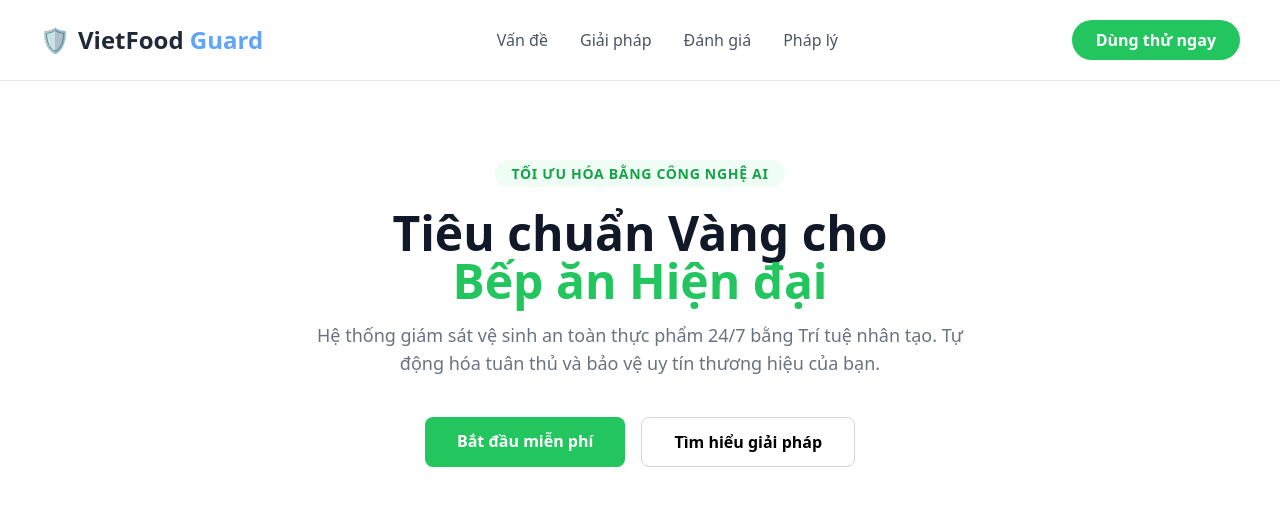
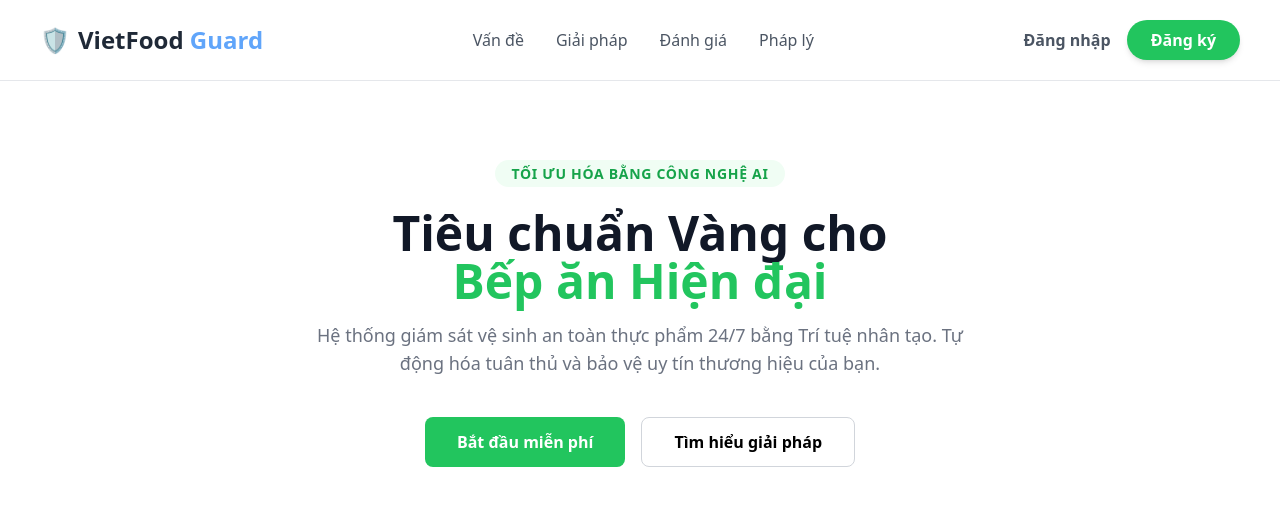
Before and after one commit to maichinguyen2804-cmd/VietFood-Guard, a FastAPI app: page / in a window 1280 px wide. Shown: the top 506 px of the page. Run offline with FastAPI, Linux system fonts and the light colour scheme; some libraries are stand-ins or nearby versions.

Commit message:
Update hom.html

```diff
--- a/templates/hom.html
+++ b/templates/hom.html
@@ -7,7 +7,7 @@
     <script src="https://cdn.tailwindcss.com"></script>
 </head>
 <body class="bg-white font-sans">
-    <nav class="flex items-center justify-between px-10 py-5 bg-white border-b">
+    <nav class="flex items-center justify-between px-10 py-5 bg-white border-b sticky top-0 z-40">
         <div class="flex items-center gap-2">
             <div class="text-green-600 text-2xl">🛡️</div>
             <span class="text-2xl font-bold text-gray-800">VietFood <span class="text-blue-400">Guard</span></span>
@@ -18,7 +18,11 @@
             <a href="#" class="hover:text-green-600">Đánh giá</a>
             <a href="#" class="hover:text-green-600">Pháp lý</a>
         </div>
-        <a href="/login" class="bg-green-500 text-white px-6 py-2 rounded-full font-semibold hover:bg-green-600">Dùng thử ngay</a>
+
+        <div class="flex items-center gap-4">
+            <button onclick="toggleModal('loginModal')" class="text-gray-600 font-bold hover:text-blue-500 transition">Đăng nhập</button>
+            <button onclick="toggleModal('registerModal')" class="bg-green-500 text-white px-6 py-2 rounded-full font-semibold hover:bg-green-600 shadow-md transition">Đăng ký</button>
+        </div>
     </nav>
 
     <section class="text-center py-20 px-5">
@@ -28,9 +32,76 @@
             Hệ thống giám sát vệ sinh an toàn thực phẩm 24/7 bằng Trí tuệ nhân tạo. Tự động hóa tuân thủ và bảo vệ uy tín thương hiệu của bạn.
         </p>
         <div class="flex justify-center gap-4">
-            <a href="/login" class="bg-green-500 text-white px-8 py-3 rounded-lg font-bold hover:bg-green-600">Bắt đầu miễn phí</a>
-            <button class="border border-gray-300 px-8 py-3 rounded-lg font-bold hover:bg-gray-100">Tìm hiểu giải pháp</button>
+            <button onclick="toggleModal('registerModal')" class="bg-green-500 text-white px-8 py-3 rounded-lg font-bold hover:bg-green-600 transition">Bắt đầu miễn phí</button>
+            <button class="border border-gray-300 px-8 py-3 rounded-lg font-bold hover:bg-gray-100 transition">Tìm hiểu giải pháp</button>
         </div>
     </section>
+
+    <div id="loginModal" class="hidden fixed inset-0 bg-black/60 backdrop-blur-sm z-50 flex items-center justify-center p-4">
+        <div class="bg-[#1e293b] p-8 rounded-3xl w-full max-w-md relative shadow-2xl border border-slate-700">
+            <button onclick="toggleModal('loginModal')" class="absolute top-5 right-5 text-gray-400 hover:text-white text-xl">✕</button>
+            <div class="text-center mb-8">
+                <div class="text-3xl mb-2">🛡️</div>
+                <h2 class="text-2xl font-bold text-white">VietFood <span class="text-blue-500">Guard</span></h2>
+                <p class="text-gray-400 text-sm mt-2">Đăng nhập vào hệ thống quản lý</p>
+            </div>
+            <form action="/login" method="POST" class="space-y-5">
+                <div>
+                    <label class="block text-xs font-bold text-gray-400 uppercase tracking-widest mb-2">Email hoặc Tên đăng nhập</label>
+                    <input type="text" name="username" placeholder="admin@vietfood.vn" class="w-full bg-slate-900 border border-slate-700 rounded-xl p-3.5 text-white focus:border-blue-500 outline-none transition" required>
+                </div>
+                <div>
+                    <label class="block text-xs font-bold text-gray-400 uppercase tracking-widest mb-2">Mật khẩu</label>
+                    <input type="password" name="password" placeholder="••••••••" class="w-full bg-slate-900 border border-slate-700 rounded-xl p-3.5 text-white focus:border-blue-500 outline-none transition" required>
+                </div>
+                <button type="submit" class="w-full bg-blue-600 hover:bg-blue-700 text-white font-bold py-4 rounded-xl shadow-lg transition duration-300">Đăng nhập ngay</button>
+                <p class="text-center text-sm text-gray-500 mt-4">Chưa có tài khoản? <a href="javascript:void(0)" onclick="toggleModal('loginModal'); toggleModal('registerModal')" class="text-blue-400 hover:underline">Đăng ký tại đây</a></p>
+            </form>
+        </div>
+    </div>
+
+    <div id="registerModal" class="hidden fixed inset-0 bg-black/60 backdrop-blur-sm z-50 flex items-center justify-center p-4">
+        <div class="bg-white p-8 rounded-3xl w-full max-w-md relative shadow-2xl">
+            <button onclick="toggleModal('registerModal')" class="absolute top-5 right-5 text-gray-400 hover:text-gray-800 text-xl">✕</button>
+            <div class="text-center mb-8">
+                <div class="text-3xl mb-2">✨</div>
+                <h2 class="text-2xl font-bold text-gray-800">Tạo tài khoản mới</h2>
+                <p class="text-gray-500 text-sm mt-1">Trải nghiệm miễn phí công nghệ giám sát AI</p>
+            </div>
+            <form action="/register" method="POST" class="space-y-4">
+                <div>
+                    <label class="block text-sm font-bold text-gray-700 mb-1">Tên chủ tài khoản</label>
+                    <input type="text" name="fullname" placeholder="Họ và tên của bạn" class="w-full border border-gray-200 rounded-xl p-3 focus:ring-2 focus:ring-green-500 outline-none transition" required>
+                </div>
+                <div>
+                    <label class="block text-sm font-bold text-gray-700 mb-1">Email</label>
+                    <input type="email" name="username" placeholder="email@vi-du.com" class="w-full border border-gray-200 rounded-xl p-3 focus:ring-2 focus:ring-green-500 outline-none transition" required>
+                </div>
+                <div>
+                    <label class="block text-sm font-bold text-gray-700 mb-1">Mật khẩu</label>
+                    <input type="password" name="password" placeholder="Tối thiểu 8 ký tự" class="w-full border border-gray-200 rounded-xl p-3 focus:ring-2 focus:ring-green-500 outline-none transition" required>
+                </div>
+                <div>
+                    <label class="block text-sm font-bold text-gray-700 mb-1">Nhập lại mật khẩu</label>
+                    <input type="password" name="confirm_password" placeholder="Xác nhận mật khẩu" class="w-full border border-gray-200 rounded-xl p-3 focus:ring-2 focus:ring-green-500 outline-none transition" required>
+                </div>
+                <button type="submit" class="w-full bg-green-500 hover:bg-green-600 text-white font-bold py-4 rounded-xl shadow-lg transition duration-300 mt-2">Hoàn tất đăng ký</button>
+            </form>
+        </div>
+    </div>
+
+    <script>
+        function toggleModal(id) {
+            const modal = document.getElementById(id);
+            modal.classList.toggle('hidden');
+        }
+
+        // Đóng modal khi nhấn ra ngoài vùng form
+        window.onclick = function(event) {
+            if (event.target.classList.contains('bg-black/60')) {
+                event.target.classList.add('hidden');
+            }
+        }
+    </script>
 </body>
 </html>
```
